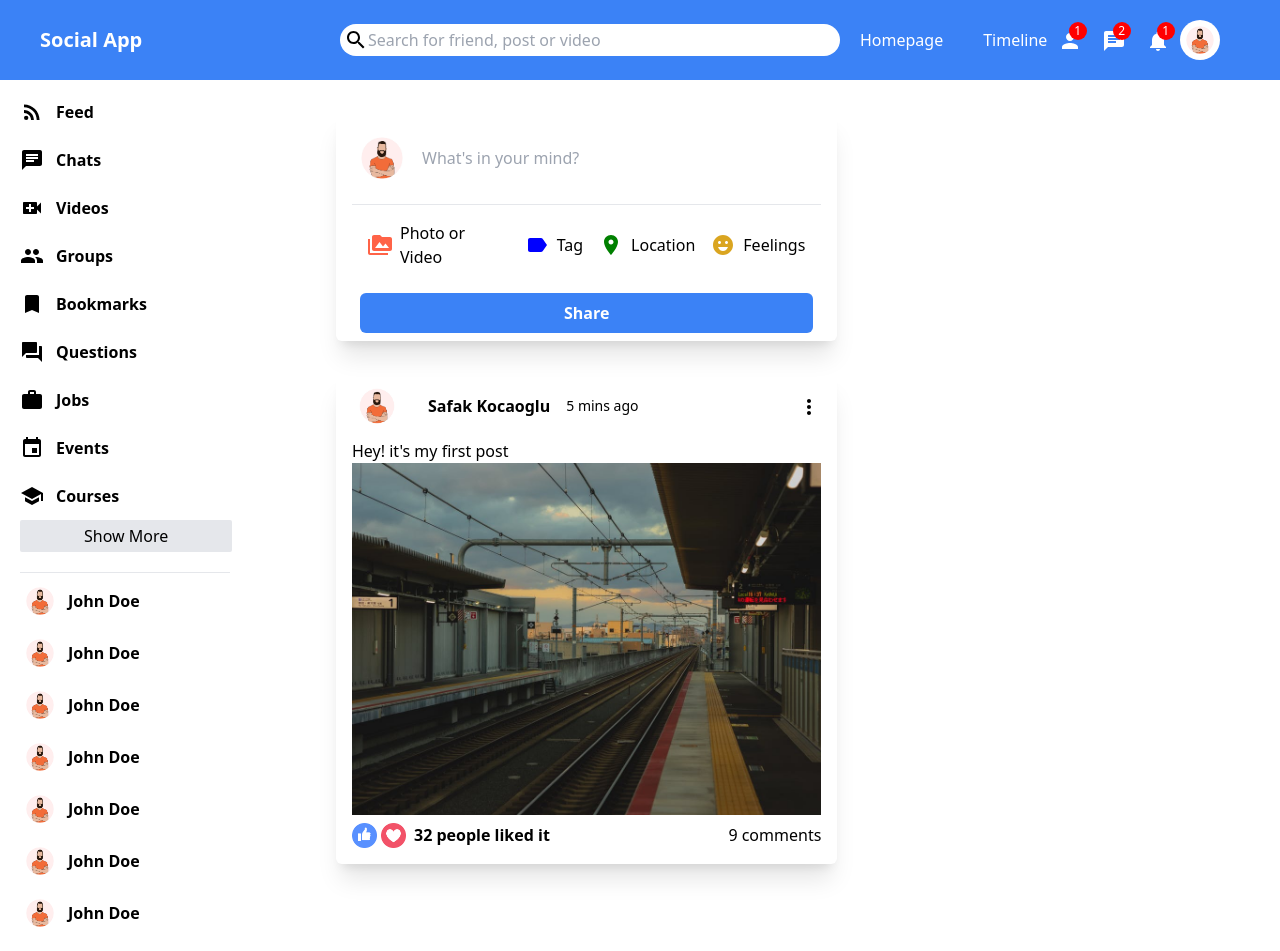
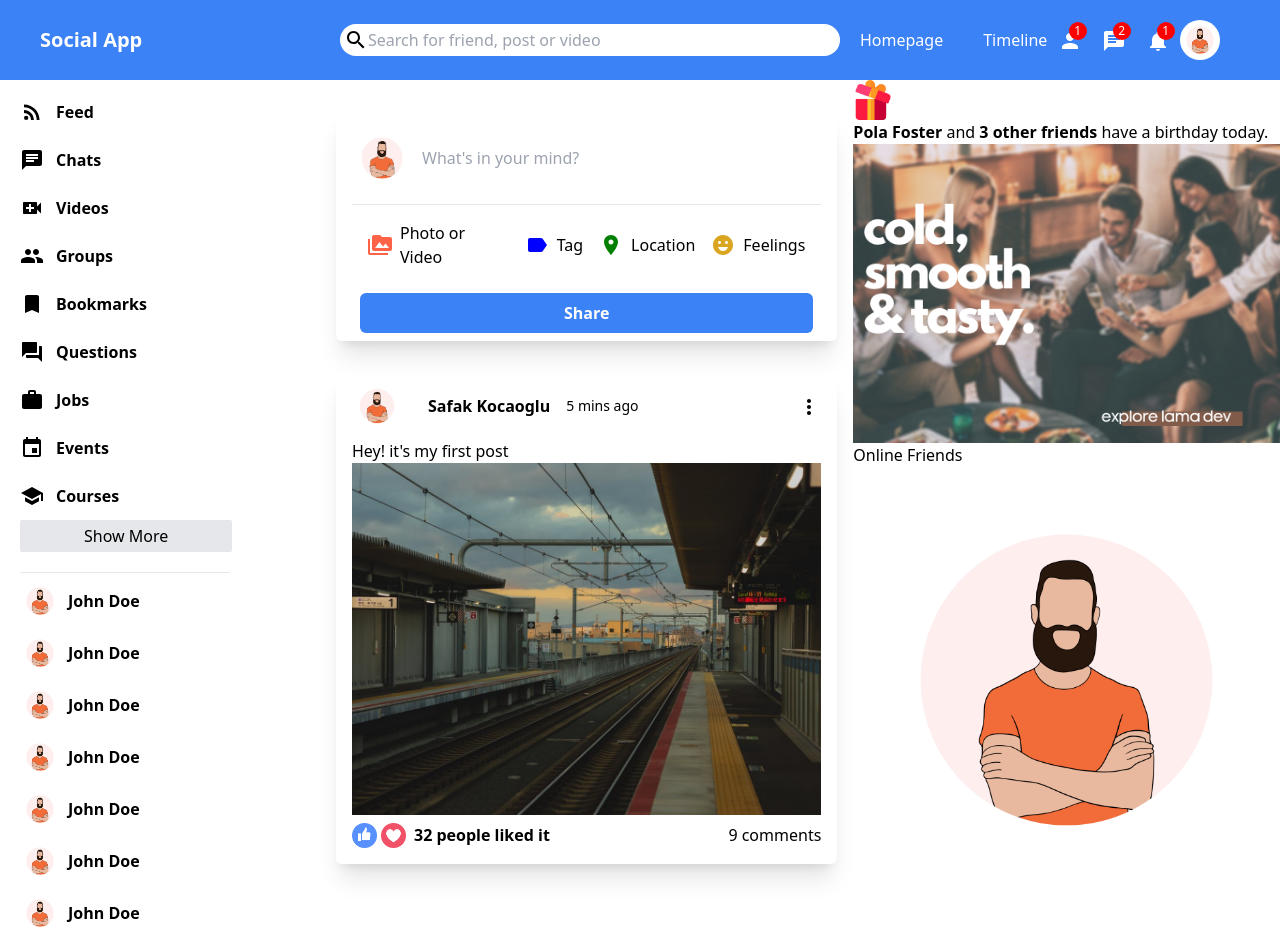
Before and after one commit to chienwchou/social-app, a React (Create React App) app: page / in a window 1280 px wide. Shown: the top 951 px of the page. Built offline with nearby package versions, Linux system fonts and the light colour scheme.

Commit message:
adding rightbar components

```diff
--- a/src/components/rightbar/Rightbar.jsx
+++ b/src/components/rightbar/Rightbar.jsx
@@ -3,7 +3,28 @@
 export default function Rightbar({ className, ...props }) {
   return (
     <div className={"rightbar " + className}>
-      <ul className="rightbarList"></ul>
+      <div className="rightbarWrapper">
+        <div className="birthdayContainer">
+          <img className="birthdayImg" src="/assets/gift.png" alt="" />
+          <span className="birthdayText">
+            <b>Pola Foster</b> and <b>3 other friends</b> have a birthday today.
+          </span>
+        </div>
+        <img className="rightbarAd" src="/assets/ad.png" alt="" />
+        <h4 className="rightbarTitle">Online Friends</h4>
+        <ul className="rightbarFriendList">
+          <li className="rightbarFriend">
+            <div className="rightbarProfileImgContainer">
+              <img
+                className="rightbarProfileImg"
+                src="/assets/person/1.jpg"
+                alt=""
+              />
+              <span className="rightbarOnline"></span>
+            </div>
+          </li>
+        </ul>
+      </div>
     </div>
   );
 }
--- a/src/components/rightbar/rightbar.css
+++ b/src/components/rightbar/rightbar.css
@@ -0,0 +1,4 @@
+.birthdayImg {
+  width: 40px;
+  height: 40px;
+}
```
